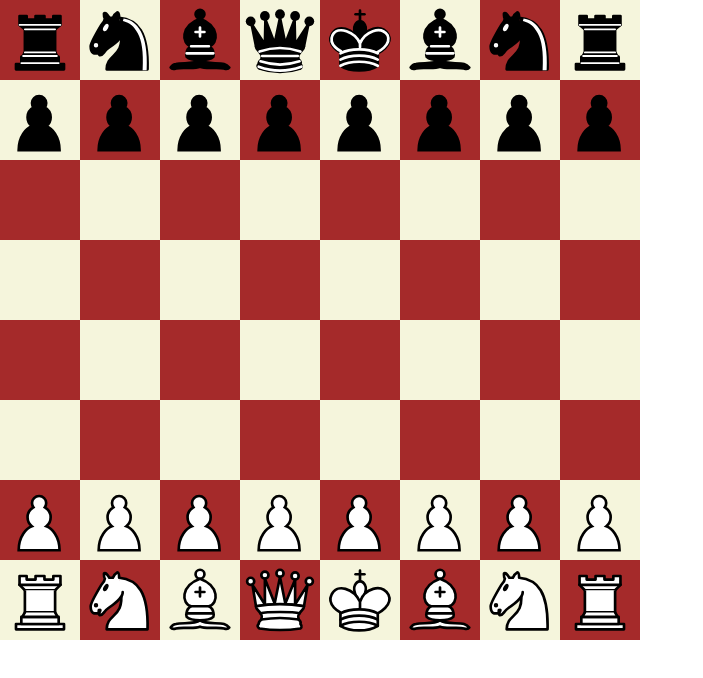
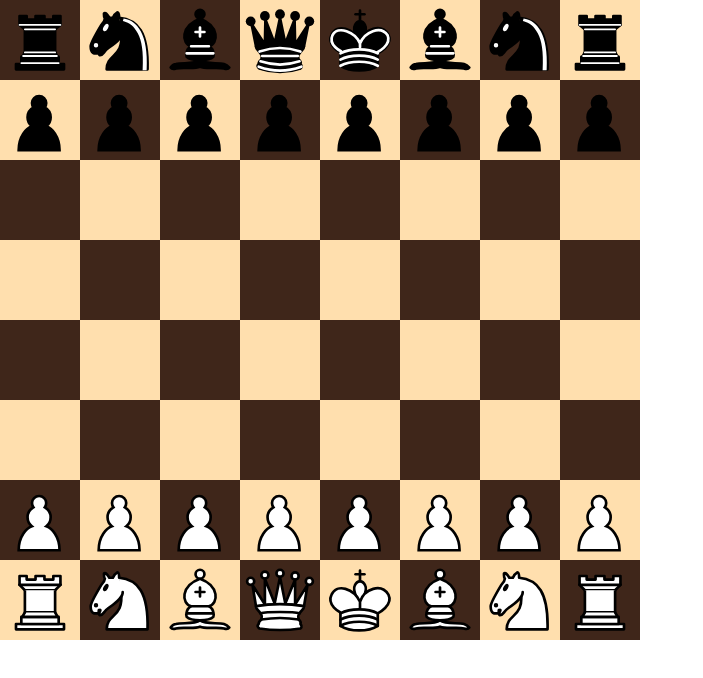
Before and after one commit to dkstjwls06/checkmate, a website: page view/index.html in a window 1280 px wide. Shown: the whole page, without its empty margins (0-703 px from the left). Drawn offline with Linux system fonts and the light colour scheme; files whose address does not match are found by name.

Commit message:
second commit

```diff
--- a/src/index.ts
+++ b/src/index.ts
@@ -9,4 +9,4 @@ app.get('/', (req, res) => {
     });
 })
 
-app.listen(4000);
+app.listen(80);
--- a/view/index.html
+++ b/view/index.html
@@ -4,7 +4,7 @@
     <meta charset="UTF-8">
     <meta http-equiv="X-UA-Compatible" content="IE=edge">
     <meta name="viewport" content="width=device-width, initial-scale=1.0">
-    <title>Document</title>
+    <title>Chess</title>
     <style>
         body{
             margin: 0;
@@ -16,10 +16,10 @@
             width: 80px;
         }
         .x0{
-            background-color: brown;
+            background-color: rgb(63, 38, 26);
         }
         .x1{
-            background-color: beige;
+            background-color: rgb(255, 223, 174);
         }
         .chess, .active::before{
             position: relative;
```
Also changed, not shown: dist/index.js, 1 other file.
